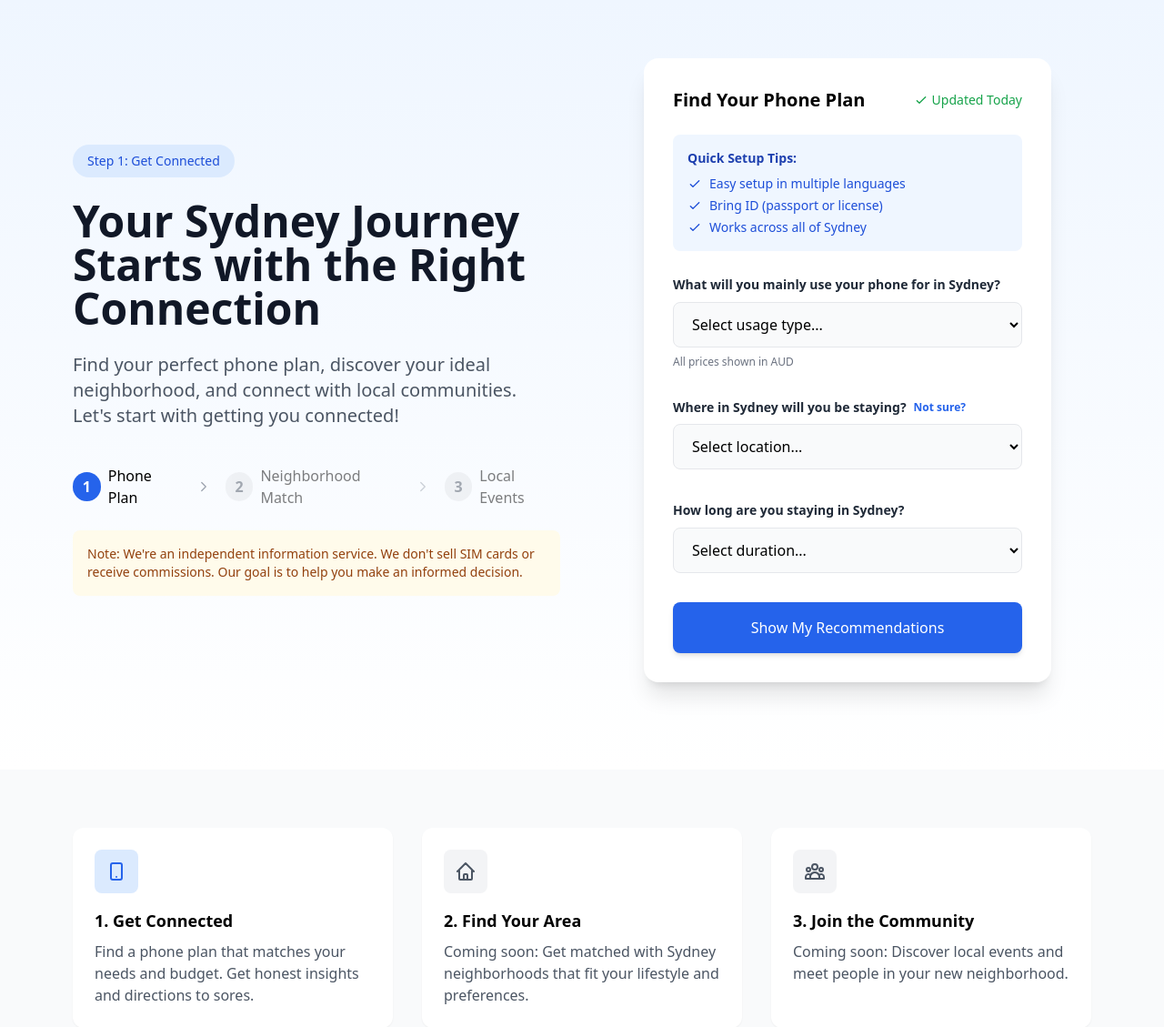
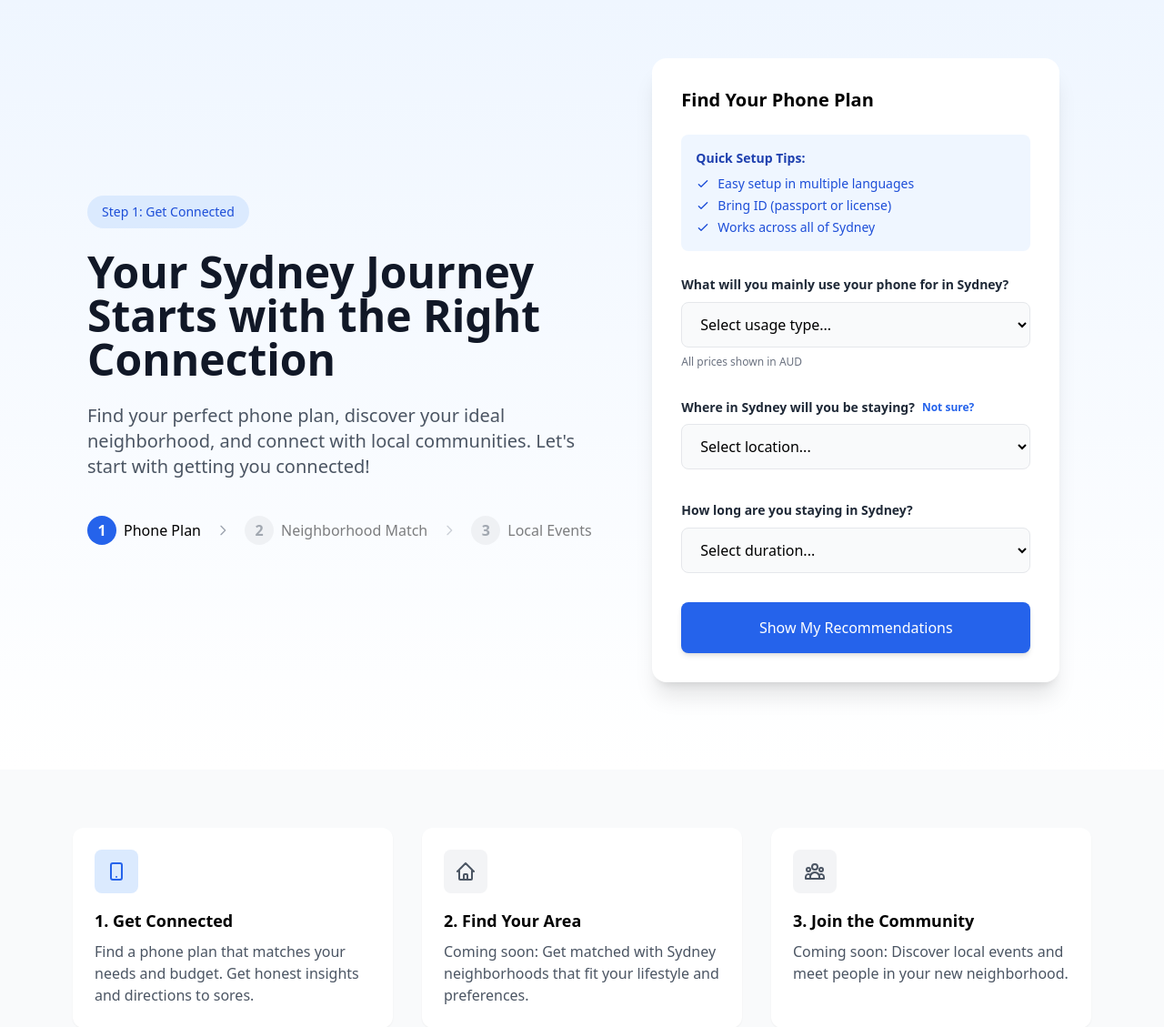
Before and after one commit to Raining-Vegetables/travel, a PHP site: page / in a window 1280 px wide. Shown: the part 65-1194 px from the top of the page at 91% size. Run offline with PHP 8.4, Linux system fonts and the light colour scheme; some libraries are stand-ins or nearby versions.

Commit message:
making it responsive

```diff
--- a/index.php
+++ b/index.php
@@ -61,8 +61,9 @@
         <div class="max-w-6xl mx-auto px-4">
             <div class="flex justify-between h-16 items-center">
                 <div class="flex items-center gap-2">
-                    <span class="text-2xl font-bold text-blue-600">SydneyBuddy</span>
-                    <span class="text-sm px-2 py-1 bg-green-100 text-green-700 rounded">Beta</span>
+                    <span class="text-xl sm:text-2xl font-bold text-blue-600">SydneyBuddy</span>
+                    <span class="text-xs sm:text-sm px-2 py-1 bg-green-100 text-green-700 rounded">Beta</span>
+
                 </div>
             </div>
         </div>
@@ -70,13 +71,14 @@
 
     <!-- Hero Section -->
     <div class="bg-gradient-to-b from-blue-50 to-white">
-        <div class="max-w-6xl mx-auto px-4 pt-16 pb-24">
+        <div class="max-w-6xl mx-auto px-4 sm:px-6 lg:px-8 pt-8 sm:pt-12 lg:pt-16 pb-12 sm:pb-16 lg:pb-24">
+
             <div class="flex flex-col md:flex-row items-center gap-12">
                 <div class="flex-1 space-y-6">
                     <div class="inline-block bg-blue-100 text-blue-700 px-4 py-2 rounded-full text-sm font-medium">
                         Step 1: Get Connected
                     </div>
-                    <h1 class="text-4xl md:text-5xl font-bold text-gray-900 leading-tight">
+                    <h1 class="text-3xl sm:text-4xl lg:text-5xl font-bold text-gray-900 leading-tight">
                         Your Sydney Journey Starts with the Right Connection
                     </h1>
                     <p class="text-xl text-gray-600">
@@ -84,45 +86,37 @@
                     </p>
 
                     <!-- Journey Steps -->
-                    <div class="flex items-center gap-4 pt-4">
+                    <!-- Journey Steps -->
+                    <div class="flex flex-col sm:flex-row items-start sm:items-center gap-4 pt-4 overflow-x-auto">
                         <div class="flex items-center gap-2">
-                            <div class="w-8 h-8 rounded-full bg-blue-600 text-white flex items-center justify-center font-bold">1</div>
-                            <span class="font-medium">Phone Plan</span>
+                            <div class="w-8 h-8 rounded-full bg-blue-600 text-white flex items-center justify-center font-bold shrink-0">1</div>
+                            <span class="font-medium whitespace-nowrap">Phone Plan</span>
                         </div>
-                        <svg class="w-4 h-4 text-gray-400" fill="none" stroke="currentColor" viewBox="0 0 24 24">
+                        <svg class="hidden sm:block w-4 h-4 text-gray-400" fill="none" stroke="currentColor" viewBox="0 0 24 24">
                             <path stroke-linecap="round" stroke-linejoin="round" stroke-width="2" d="M9 5l7 7-7 7" />
                         </svg>
                         <div class="flex items-center gap-2 opacity-50">
-                            <div class="w-8 h-8 rounded-full bg-gray-200 text-gray-600 flex items-center justify-center font-bold">2</div>
-                            <span class="font-medium">Neighborhood Match</span>
+                            <div class="w-8 h-8 rounded-full bg-gray-200 text-gray-600 flex items-center justify-center font-bold shrink-0">2</div>
+                            <span class="font-medium whitespace-nowrap">Neighborhood Match</span>
                         </div>
-                        <svg class="w-4 h-4 text-gray-400 opacity-50" fill="none" stroke="currentColor" viewBox="0 0 24 24">
+                        <svg class="hidden sm:block w-4 h-4 text-gray-400 opacity-50" fill="none" stroke="currentColor" viewBox="0 0 24 24">
                             <path stroke-linecap="round" stroke-linejoin="round" stroke-width="2" d="M9 5l7 7-7 7" />
                         </svg>
                         <div class="flex items-center gap-2 opacity-50">
-                            <div class="w-8 h-8 rounded-full bg-gray-200 text-gray-600 flex items-center justify-center font-bold">3</div>
-                            <span class="font-medium">Local Events</span>
+                            <div class="w-8 h-8 rounded-full bg-gray-200 text-gray-600 flex items-center justify-center font-bold shrink-0">3</div>
+                            <span class="font-medium whitespace-nowrap">Local Events</span>
                         </div>
                     </div>
 
-                    <!-- Important Notes -->
-                    <div class="bg-amber-50 rounded-lg p-4 mt-6">
-                        <p class="text-sm text-amber-800">
-                            Note: We're an independent information service. We don't sell SIM cards or receive commissions. Our goal is to help you make an informed decision.
-                        </p>
-                    </div>
+
                 </div>
 
                 <div class="flex-1">
-                    <div class="bg-white rounded-2xl shadow-xl p-8 max-w-md mx-auto">
+                    <div class="bg-white rounded-2xl shadow-xl p-4 sm:p-6 lg:p-8 w-full max-w-md mx-auto">
+
                         <div class="flex items-center justify-between mb-6">
                             <h2 class="text-xl font-semibold">Find Your Phone Plan</h2>
-                            <div class="flex items-center text-sm text-green-600">
-                                <svg class="w-4 h-4 mr-1" fill="none" stroke="currentColor" viewBox="0 0 24 24">
-                                    <path stroke-linecap="round" stroke-linejoin="round" stroke-width="2" d="M5 13l4 4L19 7" />
-                                </svg>
-                                Updated Today
-                            </div>
+
                         </div>
 
                         <!-- Quick Tips -->
@@ -223,7 +217,8 @@
 
     <!-- Process Preview -->
     <div class="max-w-6xl mx-auto px-4 py-16">
-        <div class="grid grid-cols-1 md:grid-cols-3 gap-8">
+        <div class="grid grid-cols-1 sm:grid-cols-2 lg:grid-cols-3 gap-6 sm:gap-8">
+
             <div class="bg-white rounded-xl p-6 shadow-sm">
                 <div class="w-12 h-12 bg-blue-100 rounded-lg flex items-center justify-center mb-4">
                     <svg class="w-6 h-6 text-blue-600" fill="none" stroke="currentColor" viewBox="0 0 24 24">
@@ -254,7 +249,15 @@
                 <p class="text-gray-600">Coming soon: Discover local events and meet people in your new neighborhood.</p>
             </div>
         </div>
+
+        <!-- Important Notes -->
+        <div class="bg-amber-50 rounded-lg p-4 mt-6">
+            <p class="text-sm text-amber-800">
+                Note: We're an independent information service. We don't sell SIM cards or receive commissions. Our goal is to help you make an informed decision.
+            </p>
+        </div>
     </div>
+
 
     <!-- Footer -->
     <!-- Modern Centered Footer -->
```
